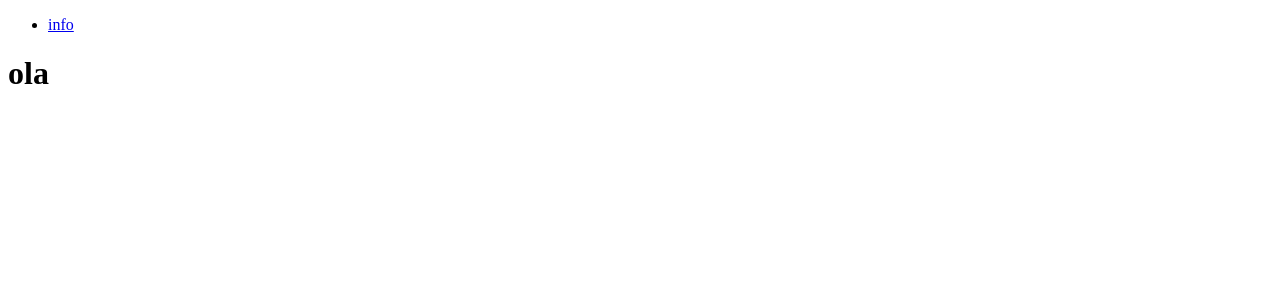
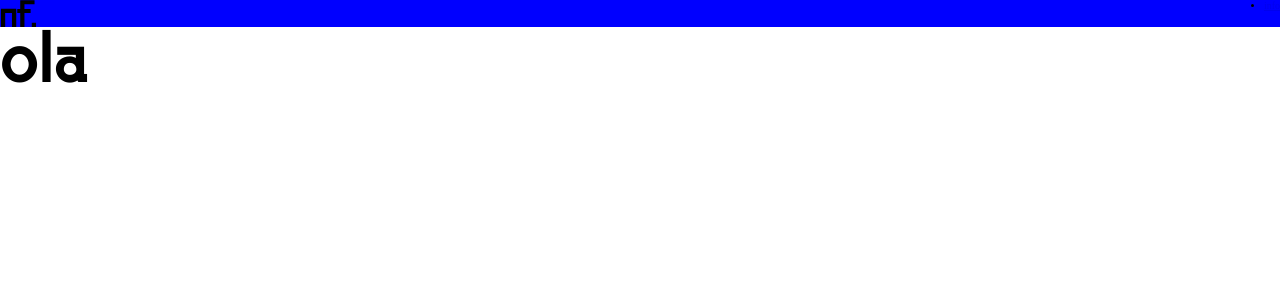
Before and after one commit to alexpinho/notfound_stage2, a React (Create React App) app: page / in a window 1280 px wide. Shown: the top 300 px of the page. Built offline with nearby package versions, Linux system fonts and the light colour scheme; the HTML template or start-up script is replaced by a standard one.

Commit message:
cleaning final touches + navbar start

```diff
--- a/src/Pages/Components/Navbar/Navbar.js
+++ b/src/Pages/Components/Navbar/Navbar.js
@@ -4,11 +4,12 @@
 
     return (
         <div className="navbar">
-                <ul className="navbar-menu">
-                    <li className="navbar-menu-elements">
+            <img src="img/nf.svg" className="navbar-logo" alt="" />
+            <ul className="navbar-menu">
+                <li className="navbar-menu-elements">
                     <a href='/info' className="navbar-text">info</a>
-                    </li>
-                </ul>
+                </li>
+            </ul>
         </div>
     );
 };
--- a/src/styles/applications.scss
+++ b/src/styles/applications.scss
@@ -1,2 +1,7 @@
 @import "variables";
 @import "breakpoints";
+
+@import "./pages/components/navbar/navbar.scss";
+
+@import "./pages/home.scss";
+@import "./pages/info.scss";
--- a/src/styles/pages/components/navbar.scss
+++ /dev/null
@@ -1 +0,0 @@
-@import "../../../base.scss";
--- /dev/null
+++ b/src/styles/pages/components/navbar/navbar.scss
@@ -0,0 +1,11 @@
+@import "../../../base.scss";
+
+.navbar {
+  background-color: blue;
+  display: flex;
+  align-items: flex-start;
+  justify-content: space-between;
+  position: sticky;
+  width: 100%;
+  z-index: 2;
+}
```
Also changed, not shown: public/img/nf.svg (added), src/styles/pages/home.scss (added), src/styles/pages/info.scss (added).
